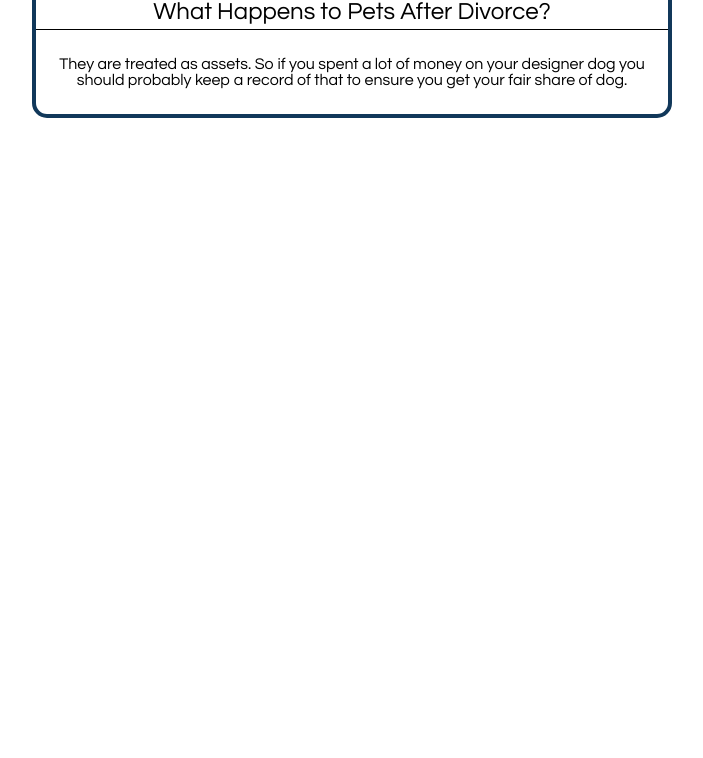
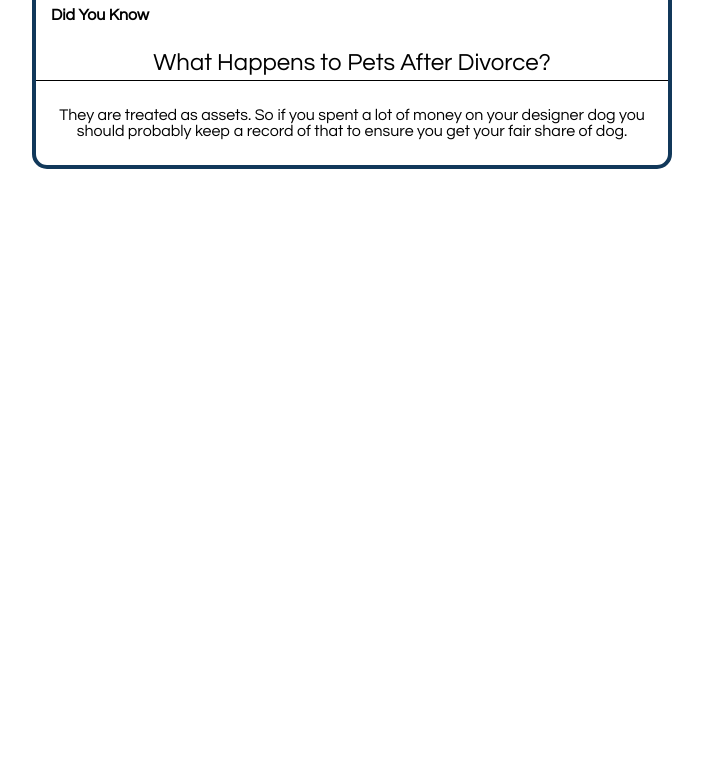
Before and after one commit to reing7299/did-you-know, a plain HTML site: page horizontalnew.html in a window 1280 px wide. Shown: the part 42-800 px from the top of the page, without its empty margins (56-759 px from the left). Drawn offline with Linux system fonts and the light colour scheme.

Commit message:
Update horizontalnew.html

```diff
--- a/horizontalnew.html
+++ b/horizontalnew.html
@@ -6,7 +6,7 @@
 </head>
 <body>
 <div class="grid-container">
-   <h1 class=background><span>Did You Know </span></h1>
+   <h4 class=background><span>Did You Know </span></h4>
   <p class="question">What Happens to Pets After Divorce?</p>
   <p class="answer">They are treated as assets. So if you spent a lot of money on your designer dog you should probably keep a record of that to ensure you get your fair share of dog. </p>
    </div>
```
